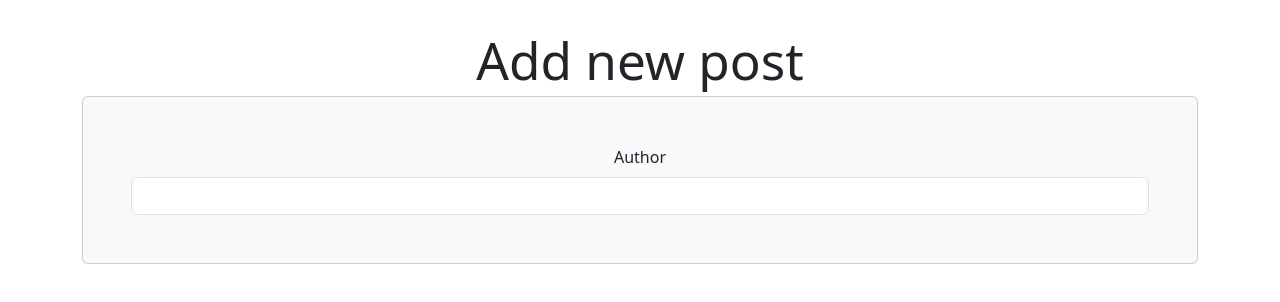
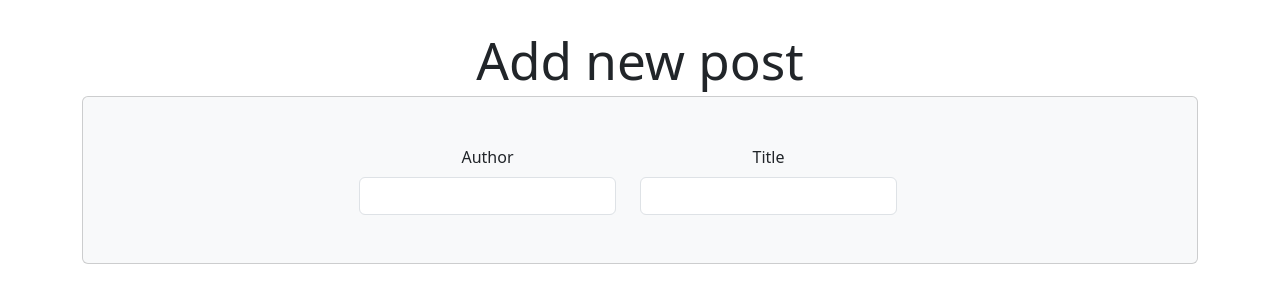
Before and after one commit to Salvo-Raia/react-post-form, a React (Vite) app: page / in a window 1280 px wide. Shown: the top 302 px of the page. Built offline with nearby package versions, Linux system fonts and the light colour scheme.

Commit message:
Add title input

```diff
--- a/src/App.jsx
+++ b/src/App.jsx
@@ -25,14 +25,30 @@ export default function App() {
       <h1>Add new post</h1>
         <form className='bg-light card'>
           <div className='card-body'>
-            <div className='form-group'>
-              <label className='form-label' htmlFor="">Author</label>
+            <div className='form-group d-flex justify-content-center gap-4'>
+              <div>
+              <label className='form-label' htmlFor="author">Author</label>
               <input type="text"
-                    value={formData.author}
-                    onChange={handleForm}
-                    name='author'
-                    className='form-control'
-                    />
+                     value={formData.author}
+                     onChange={handleForm}
+                     name='author'
+                     className='form-control'
+                     id='author'
+                     />
+              </div>
+              <div>
+              <label className='form-label' htmlFor="title">Title</label>
+              <input type="text"
+                     value={formData.title}
+                     onChange={handleForm}
+                     name='title'
+                     className='form-control'
+                     id='title'
+                     />
+              </div>
+              <div>
+
+              </div>
             </div>
           </div>
         </form>
```
